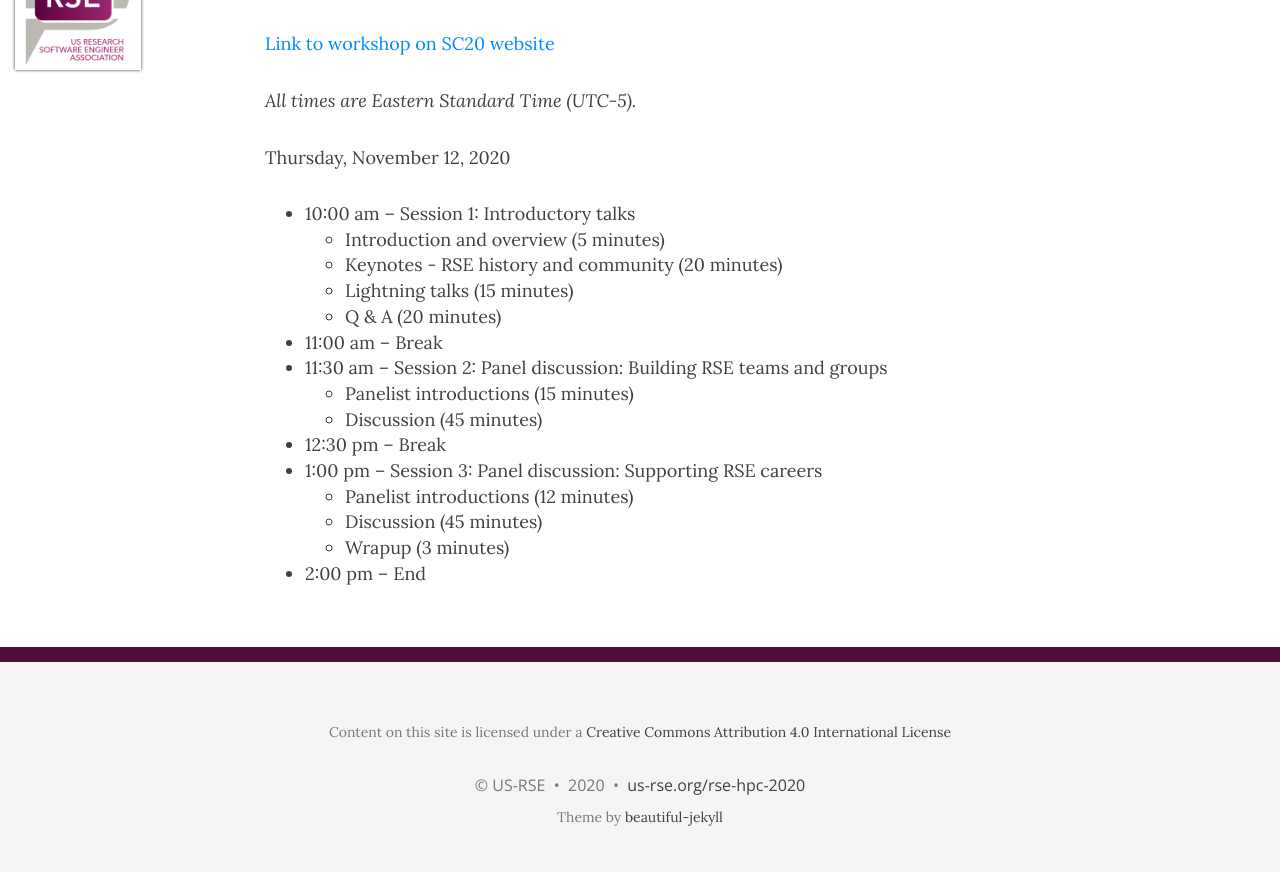
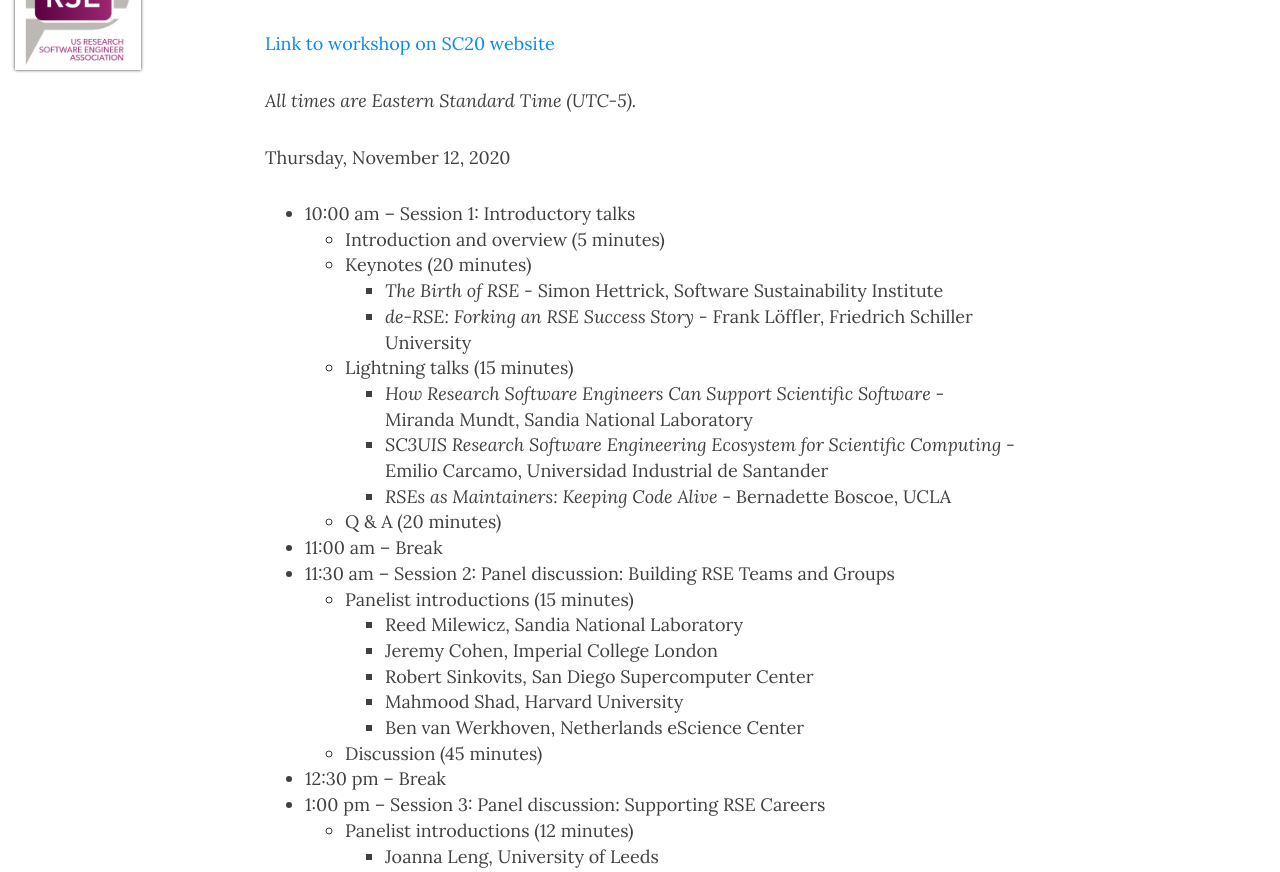
Before and after one commit to USRSE/rse-hpc-2020, a Jekyll site: the page built from pages/agenda.md, in a window 1280 px wide and 1400 px high. Shown: the part 100-972 px from the top of the window. Built offline with Jekyll 4.4.1, drawn with Linux system fonts in a browser that asks for light colours; nearby versions of some CDN libraries; some of the changed text lies outside the part shown; grey boxes are pictures that could not be loaded.

Commit message:
Add speakers and panelists to agenda

```diff
--- a/pages/agenda.md
+++ b/pages/agenda.md
@@ -12,16 +12,30 @@
 
 - 10:00 am -- Session 1:  Introductory talks
     - Introduction and overview (5 minutes)
-    - Keynotes - RSE history and community (20 minutes)
+    - Keynotes (20 minutes)
+        - _The Birth of RSE_ - Simon Hettrick, Software Sustainability Institute
+        - _de-RSE: Forking an RSE Success Story_ - Frank Löffler, Friedrich Schiller University
     - Lightning talks (15 minutes)
+        - _How Research Software Engineers Can Support Scientific Software_ - Miranda Mundt, Sandia National Laboratory
+        - _SC3UIS Research Software Engineering Ecosystem for Scientific Computing_ - Emilio Carcamo, Universidad Industrial de Santander
+        - _RSEs as Maintainers: Keeping Code Alive_ - Bernadette Boscoe, UCLA
     - Q & A (20 minutes)
 - 11:00 am -- Break
-- 11:30 am -- Session 2:  Panel discussion:  Building RSE teams and groups
+- 11:30 am -- Session 2:  Panel discussion:  Building RSE Teams and Groups
     - Panelist introductions (15 minutes)
+        - Reed Milewicz, Sandia National Laboratory
+        - Jeremy Cohen, Imperial College London
+        - Robert Sinkovits, San Diego Supercomputer Center
+        - Mahmood Shad, Harvard University
+        - Ben van Werkhoven, Netherlands eScience Center
     - Discussion (45 minutes)
 - 12:30 pm -- Break
-- 1:00 pm -- Session 3:  Panel discussion:  Supporting RSE careers
+- 1:00 pm -- Session 3:  Panel discussion:  Supporting RSE Careers
     - Panelist introductions (12 minutes)
+        - Joanna Leng, University of Leeds
+        - Ian Cosden, Princeton University
+        - Rinku Gupta, Argonne National Laboratory
+        - Carlos Maltzahn, UC Santa Cruz
     - Discussion (45 minutes)
     - Wrapup (3 minutes)
 - 2:00 pm -- End
```
